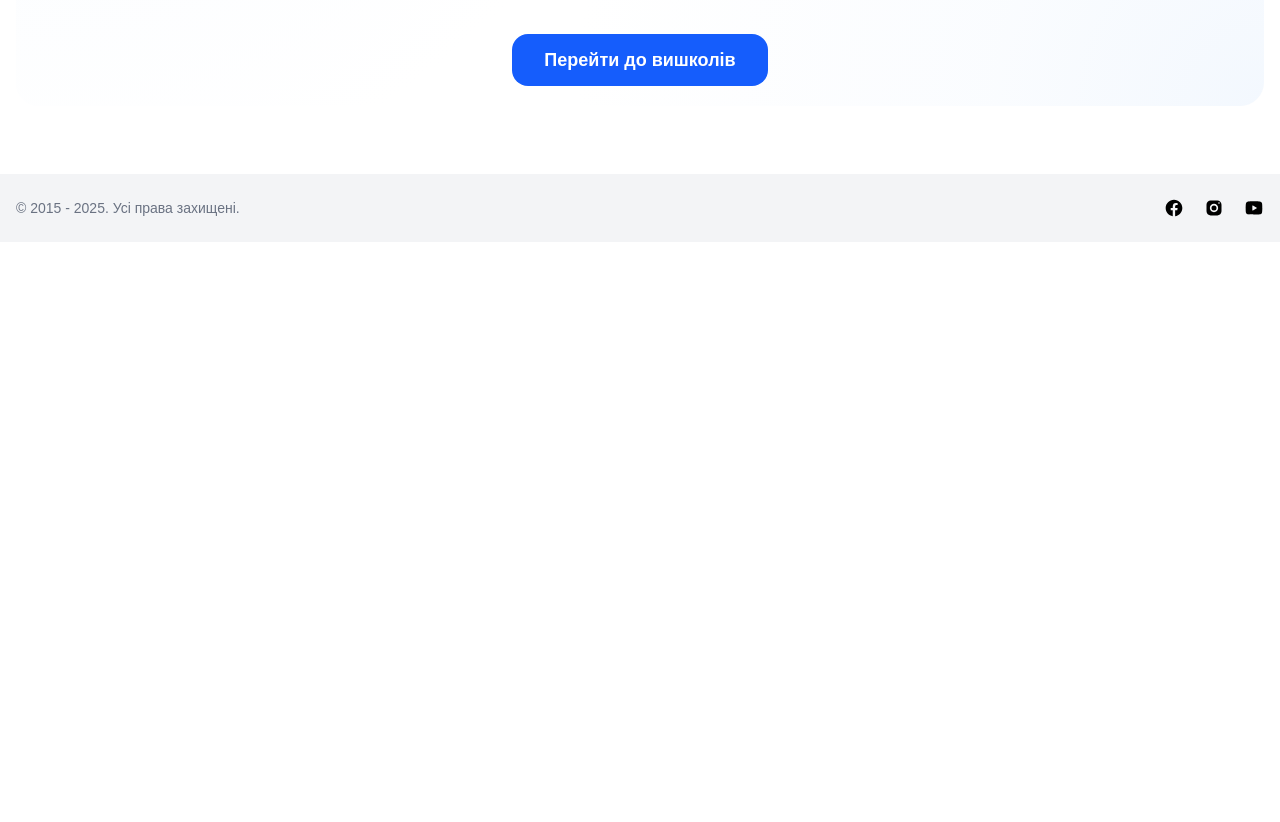
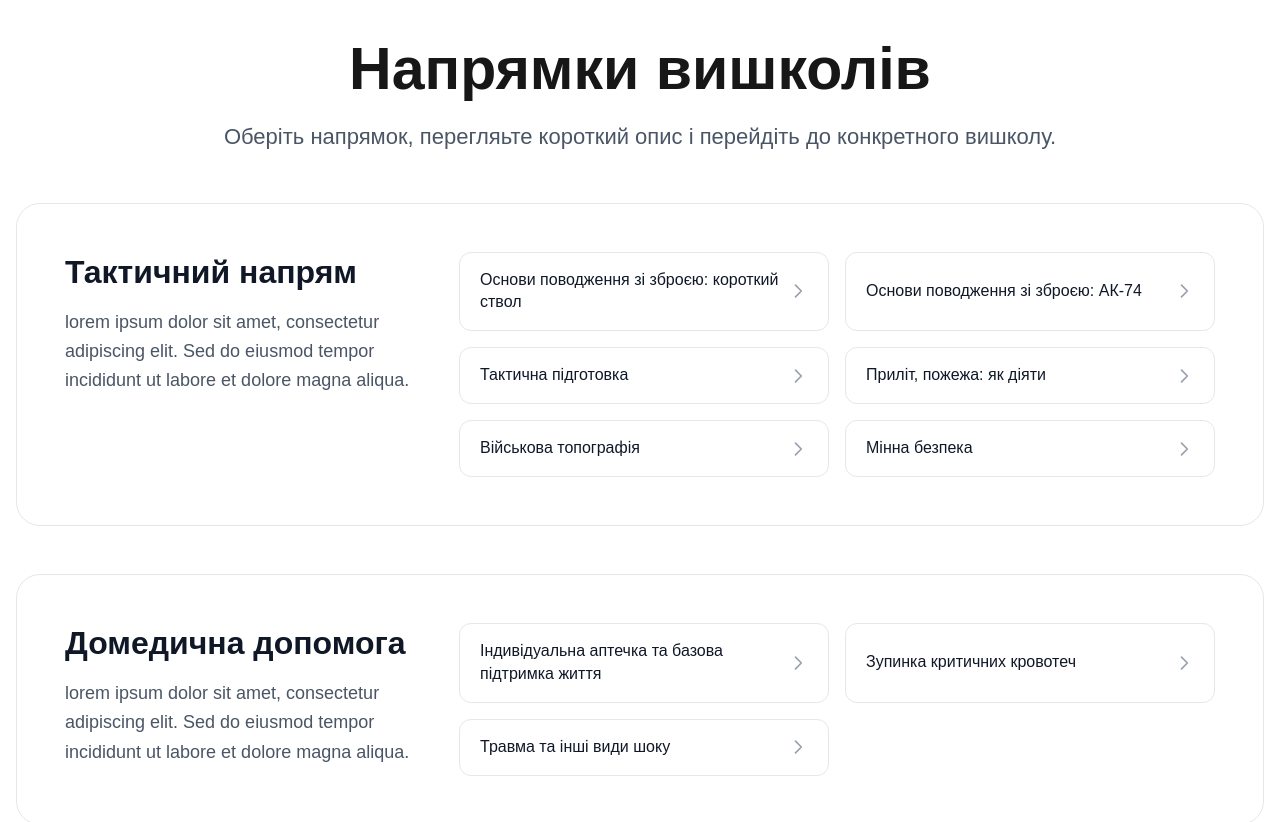
Before and after one commit to daviddubliakov/cherkasy-urban-institute, a Next.js app: page /trainings in a window 1280 px wide. Shown: the part 590-1412 px from the top of the page. Before the commit the page ends 832 px from the top, so only its background shows below. Built offline with nearby package versions, Linux system fonts and the light colour scheme; what tailwindcss-animated would draw is missing.

Commit message:
feat: second-training-block

```diff
--- a/app/trainings/page.tsx
+++ b/app/trainings/page.tsx
@@ -1,11 +1,11 @@
 import { Link } from '@/components/ui/link';
 
 import { TrainingCard } from './training-card';
-import { TRAININGS_LIST } from './trainings-list';
+import { TRAININGS_LIST, TRAINING_CATEGORIES } from './trainings-list';
 
 export default function Trainings() {
   return (
-    <main className="mt-4 flex flex-col items-center overflow-hidden px-4 sm:mt-8">
+    <main className="my-8 flex flex-col items-center gap-12 overflow-hidden px-4 sm:mt-8">
       <section
         className="relative flex w-full max-w-7xl flex-col items-center rounded-2xl py-6 sm:rounded-3xl sm:py-8"
         style={{
@@ -25,7 +25,8 @@ export default function Trainings() {
             </div>
           </h2>
           <h3 className="max-w-4xl text-center !text-[16px] leading-relaxed text-gray-600 sm:!text-[18px] lg:!text-[22px]">
-          Вишколи - це інтенсивні тренінги з підготовки цивільних містян до викликів воєнного часу. Разом із інструкторами з добровольчого формування боремо страх, вчимо рятувати життя та діяти в критичних ситуаціях.
+            Вишколи - це інтенсивні тренінги з підготовки цивільних містян до викликів воєнного часу. Разом із
+            інструкторами з добровольчого формування боремо страх, вчимо рятувати життя та діяти в критичних ситуаціях.
           </h3>
         </div>
         <div className="grid w-full max-w-4xl grid-cols-1 gap-4 px-4 sm:grid-cols-3 sm:gap-6 sm:px-8">
@@ -39,6 +40,39 @@ export default function Trainings() {
           </Link>
         </div>
       </section>
+
+      {/* Training Categories Section */}
+      <section className="w-full max-w-7xl space-y-8 sm:space-y-12">
+        <div className="flex flex-col items-center gap-3">
+          <p className="text-center !text-[32px] leading-tight font-bold sm:!text-[48px] lg:!text-[59px]">
+            Напрямки вишколів
+          </p>
+          <p className="max-w-4xl text-center !text-[16px] leading-relaxed text-gray-600 sm:!text-[18px] lg:!text-[22px]">
+            Оберіть напрямок, перегляьте короткий опис і перейдіть до конкретного вишколу.
+          </p>
+        </div>
+        {TRAINING_CATEGORIES.map((category) => (
+          <div
+            key={category.id}
+            className="flex flex-col gap-4 rounded-2xl border border-gray-200 bg-white p-4 sm:flex-row sm:rounded-3xl sm:p-8 lg:p-12"
+          >
+            <div className="w-full sm:mb-0 sm:w-1/3">
+              <p className="mb-3 text-[22px] leading-tight font-bold text-gray-900 sm:mb-4 sm:text-[28px] lg:text-[32px]">
+                {category.title}
+              </p>
+              <p className="text-[14px] leading-relaxed text-gray-600 sm:text-[16px] lg:text-[18px]">
+                {category.description}
+              </p>
+            </div>
+            <div className="grid w-full grid-cols-1 gap-2 sm:w-2/3 sm:grid-cols-2 sm:gap-4">
+              {category.trainings.map((training) => (
+                <TrainingCard key={training.id} {...training} />
+              ))}
+            </div>
+          </div>
+        ))}
+
+      </section>
     </main>
   );
 }
--- a/app/trainings/training-card.tsx
+++ b/app/trainings/training-card.tsx
@@ -1,14 +1,27 @@
+import { Link } from '@/components/ui/link';
+
 export type TrainingCardPropsType = {
   id: string;
   title: string;
-  description: string;
-}
+  description?: string;
+};
 
-export const TrainingCard = ({ title, description }: TrainingCardPropsType) => {
+export const TrainingCard = ({ title }: TrainingCardPropsType) => {
   return (
-    <div className="bg-white rounded-xl sm:rounded-2xl p-5 border border-gray-200">
-      <h3 className="!text-[16px] sm:!text-[18px] !font-bold text-gray-900 mb-2">{title}</h3>
-      <p className="text-[14px] sm:text-[16px] text-gray-600 leading-relaxed">{description}</p>
-    </div>
+    <Link
+      href="#"
+      className="group flex items-center justify-between rounded-xl border border-gray-200 bg-white px-4 py-3 transition-all hover:border-gray-300 hover:shadow-sm sm:px-5 sm:py-4"
+    >
+      <span className="text-[14px] font-medium text-gray-900 sm:text-[16px]">{title}</span>
+      <svg
+        className="h-5 w-5 flex-shrink-0 text-gray-400 transition-transform group-hover:translate-x-1"
+        fill="none"
+        viewBox="0 0 24 24"
+        stroke="currentColor"
+        strokeWidth={2}
+      >
+        <path strokeLinecap="round" strokeLinejoin="round" d="M9 5l7 7-7 7" />
+      </svg>
+    </Link>
   );
 };
--- a/app/trainings/trainings-list.ts
+++ b/app/trainings/trainings-list.ts
@@ -1,4 +1,11 @@
 import type { TrainingCardPropsType } from './training-card';
+
+export type TrainingCategoryType = {
+  id: string;
+  title: string;
+  description: string;
+  trainings: TrainingCardPropsType[];
+};
 
 export const TRAININGS_LIST: TrainingCardPropsType[] = [
   {
@@ -17,3 +24,77 @@ export const TRAININGS_LIST: TrainingCardPropsType[] = [
     description: 'Знанння та вміння допомагають одразу діяти у критичний момент.',
   },
 ];
+
+export const TRAINING_CATEGORIES:TrainingCategoryType[]= [
+  {
+    id: crypto.randomUUID(),
+    title: 'Тактичний напрям',
+    description:"lorem ipsum dolor sit amet, consectetur adipiscing elit. Sed do eiusmod tempor incididunt ut labore et dolore magna aliqua.",
+    trainings: [
+      {
+        id: crypto.randomUUID(),
+        title: 'Основи поводження зі зброєю: короткий ствол',
+      },
+      {
+        id: crypto.randomUUID(),
+        title: 'Основи поводження зі зброєю: АК-74',
+      },
+      {
+        id: crypto.randomUUID(),
+        title: 'Тактична підготовка',
+      },
+      {
+        id: crypto.randomUUID(),
+        title: 'Приліт, пожежа: як діяти',
+      },
+      {
+        id: crypto.randomUUID(),
+        title: 'Військова топографія',
+
+      },
+      {
+        id: crypto.randomUUID(),
+        title: 'Мінна безпека',
+
+      },
+    ],
+  },
+  {
+    id: crypto.randomUUID(),
+    title: "Домедична допомога",
+    description:"lorem ipsum dolor sit amet, consectetur adipiscing elit. Sed do eiusmod tempor incididunt ut labore et dolore magna aliqua.",
+    trainings: [
+      {
+        id: crypto.randomUUID(),
+        title: 'Індивідуальна аптечка та базова підтримка життя',
+      },
+      {
+        id: crypto.randomUUID(),
+        title: 'Зупинка критичних кровотеч',
+      },
+      {
+        id: crypto.randomUUID(),
+        title: 'Травма та інші види шоку',
+      },
+    ],
+  },
+  {
+    id: crypto.randomUUID(),
+    title: 'Психологічний напрям',
+    description:"lorem ipsum dolor sit amet, consectetur adipiscing elit. Sed do eiusmod tempor incididunt ut labore et dolore magna aliqua.",
+    trainings: [
+      {
+        id: crypto.randomUUID(),
+        title: 'Психологічна підготовка до стресових ситуацій',
+      },
+      {
+        id: crypto.randomUUID(),
+        title: 'ІПСОлогія: ознайомча лекція',
+      },
+      {
+        id: crypto.randomUUID(),
+        title: 'Психоедукація',
+      },
+    ],
+  },
+];
```
